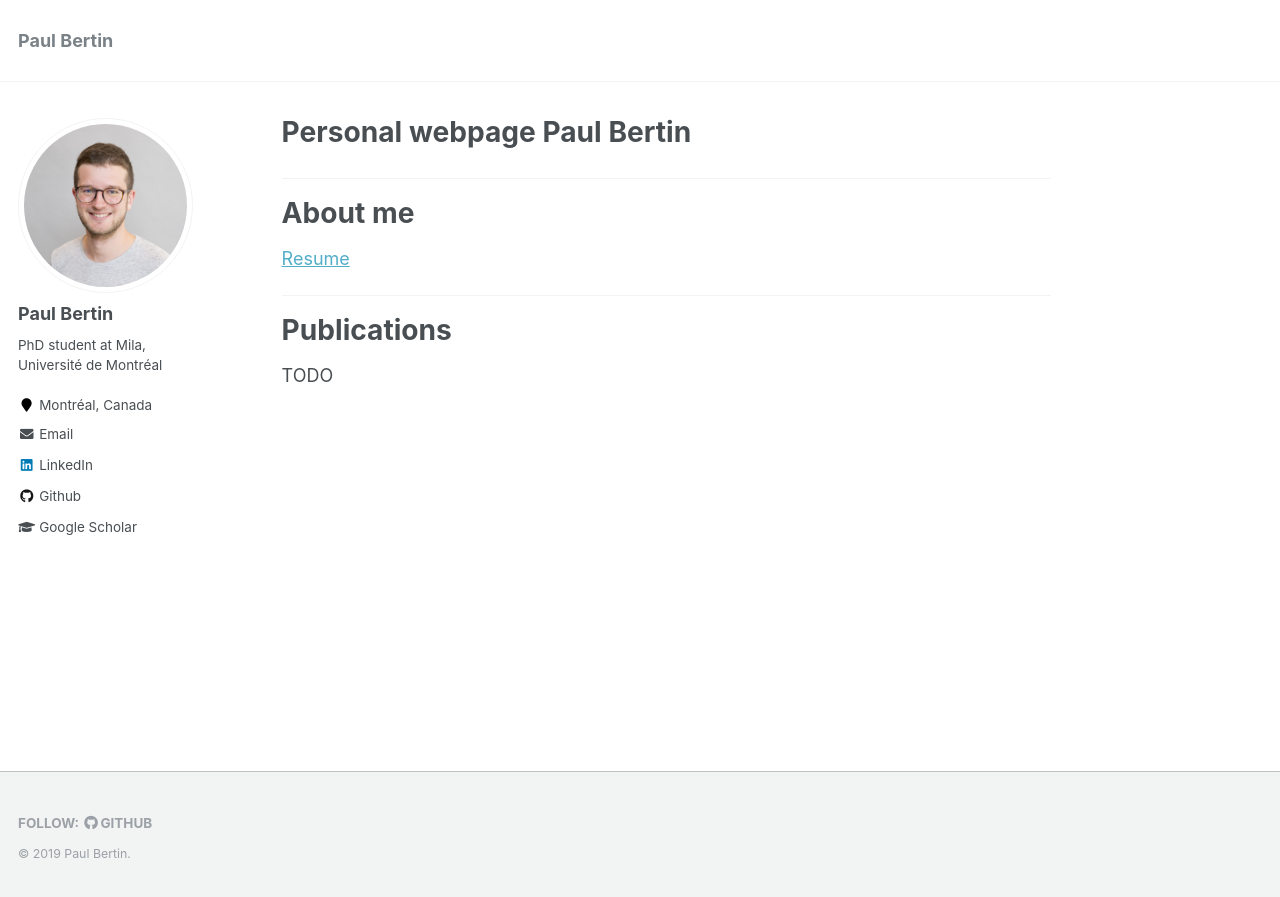
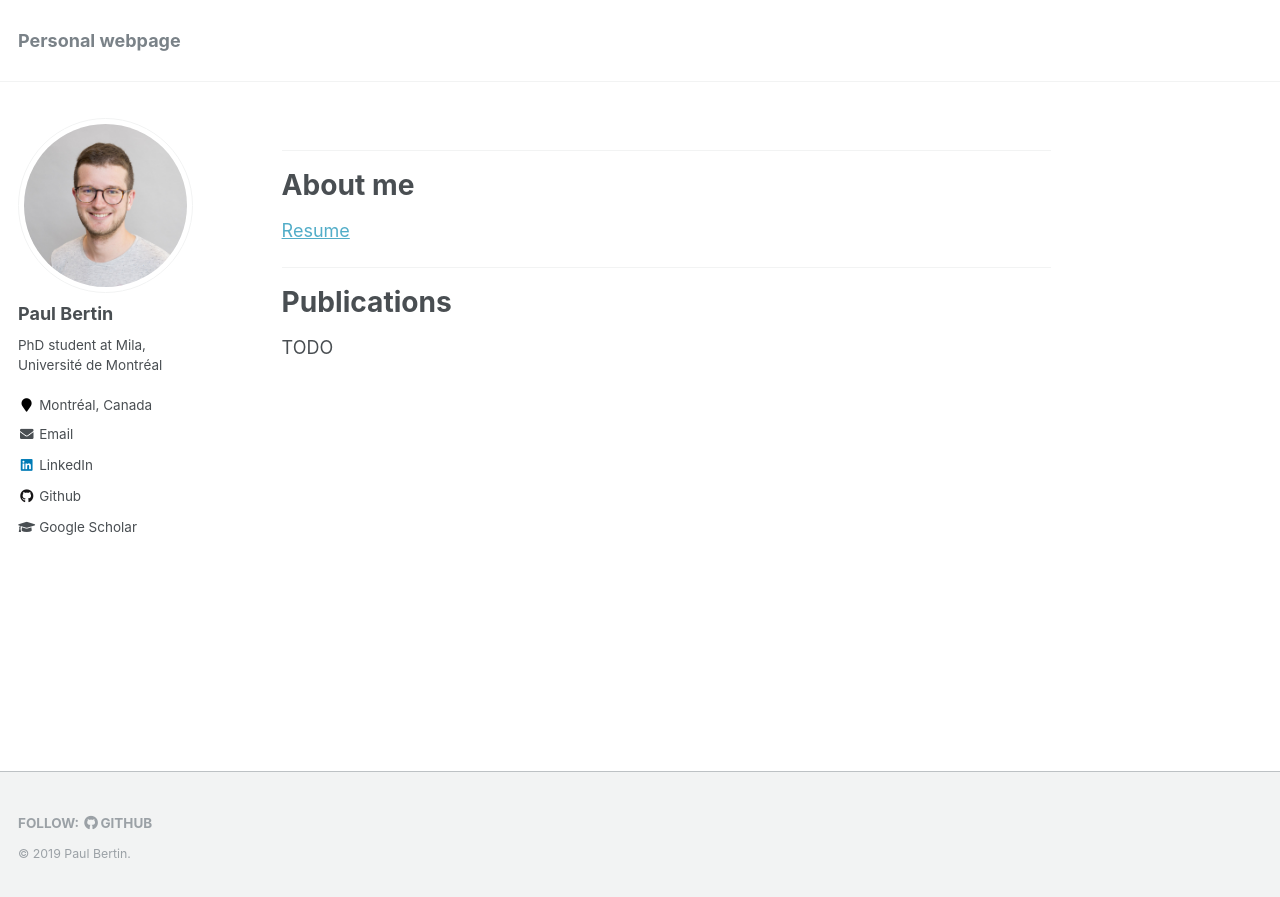
Before and after one commit to Bertinus/Bertinus.github.io, a Jekyll site: the page built from _pages/about.md, in a window 1280 px wide. Shown: the top 897 px of the page. Built offline with Jekyll 4.4.1, drawn with Linux system fonts in a browser that asks for light colours.

Commit message:
Edited main page

```diff
--- a/_config.yml
+++ b/_config.yml
@@ -7,7 +7,7 @@
 
 # Site Settings
 locale                   : "en-US"
-title                    : "Paul Bertin"
+title                    : "Personal webpage"
 title_separator          : "-"
 name                     : &name "Paul Bertin"
 description              : &description "PhD student at Mila, Université de Montréal"
--- a/_pages/about.md
+++ b/_pages/about.md
@@ -1,6 +1,6 @@
 ---
 permalink: /
-title: "Personal webpage Paul Bertin"
+title: ""
 excerpt: "About me"
 author_profile: true
 redirect_from:
```
